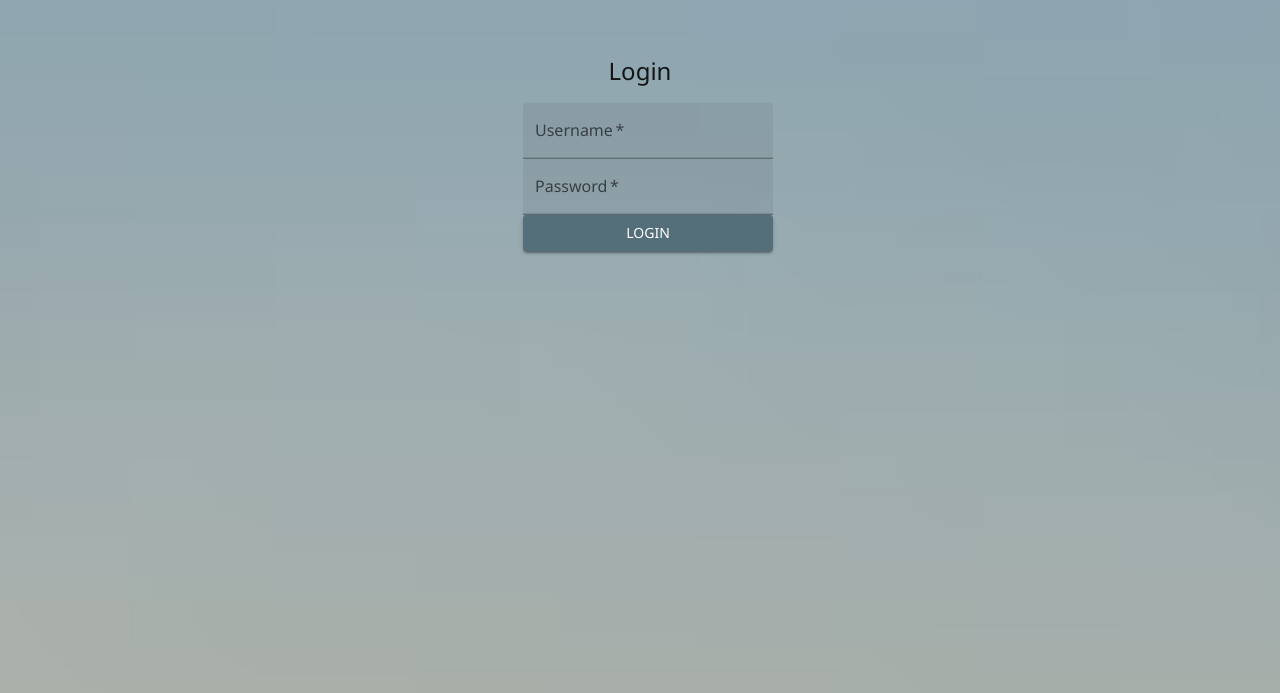
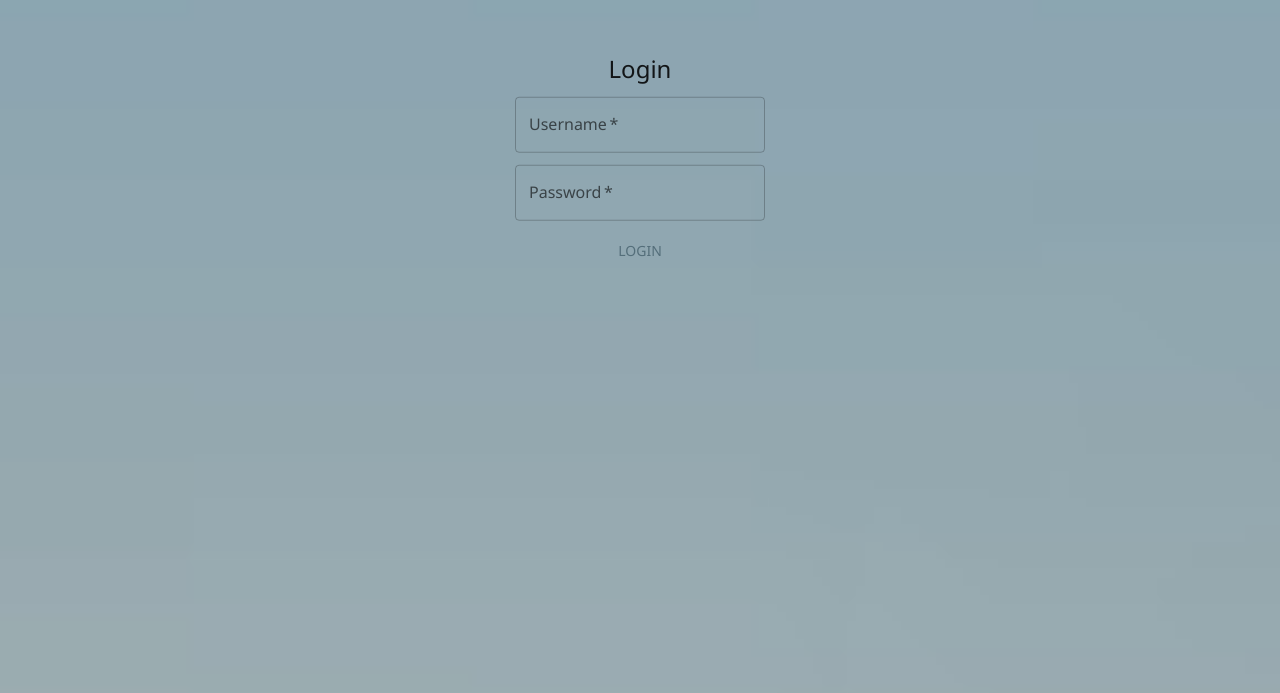
Before and after one commit to fetterollie/demo-create-react-app, a React (Create React App) app: page / in a window 1280 px wide. Shown: the part 107-800 px from the top of the page. Built offline with nearby package versions, Linux system fonts and the light colour scheme.

Commit message:
taking current date for NASA POD

```diff
--- a/src/App.js
+++ b/src/App.js
@@ -92,7 +92,7 @@ function App() {
               <Router>
                 <ResponsiveAppBar token={token}/>
                   <div className="container">
-                    <div className='content'>
+                    <div key="fix?" className='content'>
                       <Switch>
                         <Route path ="/home" component={Home} />
                         <Route exact path ="/" component={Home} />
--- a/src/Home.js
+++ b/src/Home.js
@@ -36,7 +36,7 @@ const Home = () => {
                 <Grid className="page__content" item key="NasaPod" xs={12} sm={6} md={4}>
                     <NasaPod />
                 </Grid>
-                <Grid className="page__content" item key="NasaPod" xs={12} sm={6} md={4}>
+                <Grid className="page__content" item key="Blank" xs={12} sm={6} md={4}>
                 </Grid>
             </Grid>
         </Container>
--- a/src/Styles/Global.scss
+++ b/src/Styles/Global.scss
@@ -56,8 +56,9 @@
     background-position: center center;
     background-repeat: repeat;
     background-size: cover;
+    padding-top: 200%;
+    padding-bottom: 200%;
 
-    padding-top: 200%;
 
 }
 
--- a/src/components/Login.js
+++ b/src/components/Login.js
@@ -6,6 +6,8 @@ import Button from '@mui/material/Button';
 import PropTypes from 'prop-types';
 import { useState } from 'react';
 import '../Styles/Global.scss';
+import Grid from '@mui/material/Grid';
+
 
 async function loginUser(credentials) {
     return fetch('http://localhost:5000/login', {
@@ -51,23 +53,33 @@ const Login = ({ setToken }) => {
                     transform: 'translate(-50%, -50%)'
                 }}
             >
+                <form className='body' onSubmit={handleLogin}>
+                    <Grid
+                        className='carInput'
+                        container
+                        direction="column"
+                        justifyContent="center"
+                        alignItems="center"
+                        spacing={12}
+                    >
+                        <Grid item>
                             <Typography variant='h5'>
                                 Login
                             </Typography>
-                <form className='body' onSubmit={handleLogin}>
-                    <Stack
-                        direction='column'
+                        </Grid>
+                        <Grid
+                            item
                         >
                             <TextField
-                            variant='filled'
                                 required
                                 id='Username'
                                 label='Username'
                                 sx={{ width: "250px" }}
                                 onChange={(e) => {setUsername(e.target.value)}}
                             />
+                        </Grid>
+                        <Grid item>
                             <TextField
-                            variant='filled'
                             required
                             id='Password'
                             label='Password'
@@ -75,14 +87,17 @@ const Login = ({ setToken }) => {
                             type="password"
                             onChange={(e) => {setPassword(e.target.value)}}
                         />
+                        </Grid>
+                        <Grid item>
                             <Button
                             type='submit'
-                            variant='contained'
+                            // variant='contained'
                             sx={{ width: "250px" }}
                             >
                                 Login
                             </Button>
-                    </Stack>
+                        </Grid>
+                    </Grid>
                 </form>
             </Container>
         </div>
--- a/src/components/NasaPod.js
+++ b/src/components/NasaPod.js
@@ -9,8 +9,23 @@ import Box from '@mui/material/Box';
 
 const NasaPod = () => {
 
-    const [date, setDate] = useState('2023-07-12')
+
     const [nasaImage, setNasaImage] = useState()
+
+    const year = (new Date().getFullYear().toString());
+    // months are zero base in js so + 1
+    const month = ((new Date().getMonth() + 1).toString());
+    const day = (new Date().getDate().toString());
+
+    // converting any months/days to format ie. "01"
+    const zeroMonth = (month.length === 1 ? "0" + month : month);
+    const zeroDay = (day.length === 1 ? "0" + day : day);
+
+    // creating const to hold correct format and information for date
+    const currentDate = (year + "-" + zeroMonth + "-" + zeroDay);
+
+    // setting date for use in API
+    const [date, setDate] = useState(currentDate)
 
     // retrieve NASA image data from api via axios
     const getNasaPod = (date) => {
--- a/src/components/Weather.js
+++ b/src/components/Weather.js
@@ -62,6 +62,7 @@ const Weather = () => {
                         Get Temperature
                     </Button>
                 </form>
+
             </FormControl>
             <Typography>
                 {temp && city ? (`The current temperature in ${city} is ${Math.round(temp * 10) / 10}F.`) : ''}
```
Lines whose indentation alone changed are shown as unchanged.
